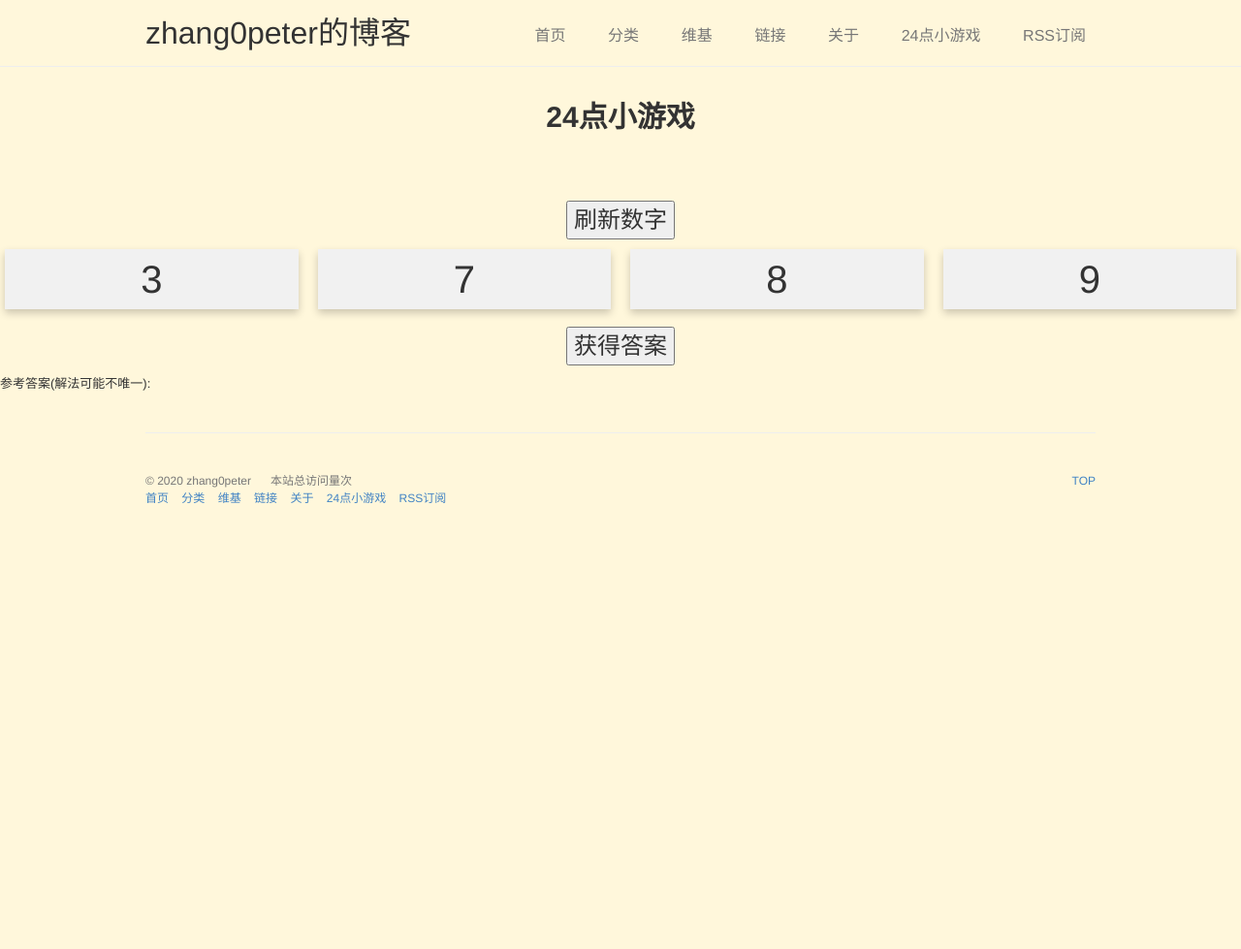
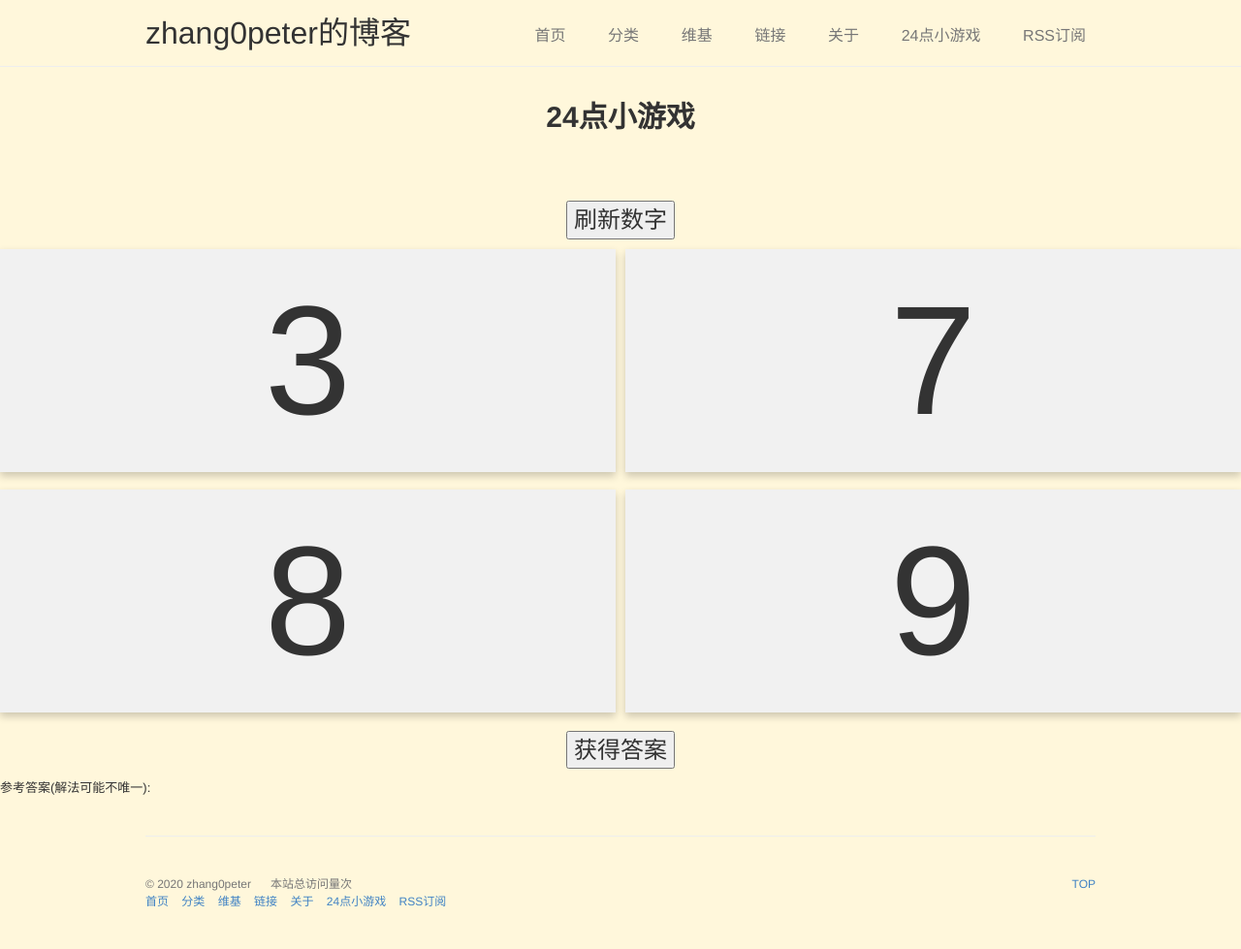
Before and after one commit to last2win/blog-cdn, a Jekyll site: the page built from 24-game.html, in a window 1280 px wide. Shown: the whole page at 97% size. Built offline with Jekyll 4.4.1, drawn with Linux system fonts in a browser that asks for light colours; comment, search, counter and statistics services are not loaded; before the commit the page ends 900 px from its top, so only the background shows below that.

Commit message:
2020-2-16

```diff
--- a/24-game.html
+++ b/24-game.html
@@ -7,13 +7,6 @@ description: "24点小游戏-随机24点生成器"
 {% include header.html %}
 
 <style>
-    /* Float four colum111s side by side */
-    .colum111 {
-        float: left;
-        width: 25%;
-        padding: 0 10px;
-    }
-
     /* Remove extra left and right margins, due to padding in colum111s */
     .row7 {
         margin: 0 -5px;
@@ -26,12 +19,21 @@ description: "24点小游戏-随机24点生成器"
         clear: both;
     }
 
+
+    /* Float four colum111s side by side */
+    .colum111 {
+        float: left;
+        width: 50%;
+        padding: 0 5px;
+    }
+
+
     /* Style the counter cards */
     .card {
         box-shadow: 0 4px 8px 0 rgba(0, 0, 0, 0.2);
         /* this adds the "card" effect */
         padding: 3px;
-        font-size: 40px;
+        font-size: 160px;
         text-align: center;
         background-color: #f1f1f1;
     }
@@ -39,16 +41,35 @@ description: "24点小游戏-随机24点生成器"
 
     /* Responsive colum111s - one colum111 layout (vertical) on small screens */
     @media screen and (max-width: 600px) {
-        .colum111 {
+        /* .colum111 {
             width: 100%;
             display: block;
             margin-bottom: 20px;
+        }*/
+
+        .colum111 {
+            float: left;
+            width: 50%;
+            padding: 5 5px;
+        }
+
+        /* Style the counter cards */
+        .card {
+            box-shadow: 0 4px 8px 0 rgba(0, 0, 0, 0.2);
+            /* this adds the "card" effect */
+            padding: 3px;
+            font-size: 80px;
+            text-align: center;
+            background-color: #f1f1f1;
         }
     }
+
+
 
     .button5 {
         font-size: 24px;
     }
+
 
     .container22 {
         display: table;
@@ -73,6 +94,7 @@ description: "24点小游戏-随机24点生成器"
     <button class="button5" onclick="reflesh()">刷新数字</button>
 </div>
 
+<div class="contained22">
     <div class="row7">
         <div class="colum111">
             <!--<div class="card2">数字1</div>-->
@@ -82,6 +104,13 @@ description: "24点小游戏-随机24点生成器"
             <!--<div class="card2">数字2</div>>-->
             <div class="card" id="number2"></div>
         </div>
+    </div>
+</div>
+
+<br>
+
+<div class="contained22">
+    <div class="row7">
         <div class="colum111">
             <!--<div class="card2">数字3</div>>-->
             <div class="card" id="number3"></div>
@@ -91,7 +120,11 @@ description: "24点小游戏-随机24点生成器"
             <div class="card" id="number4"></div>
         </div>
     </div>
+</div>
+
 <br>
+
+
 <div class="contained22">
     <button class="button5" onclick="findSolution()">获得答案</button>
 </div>
```
Lines whose indentation alone changed are shown as unchanged.
